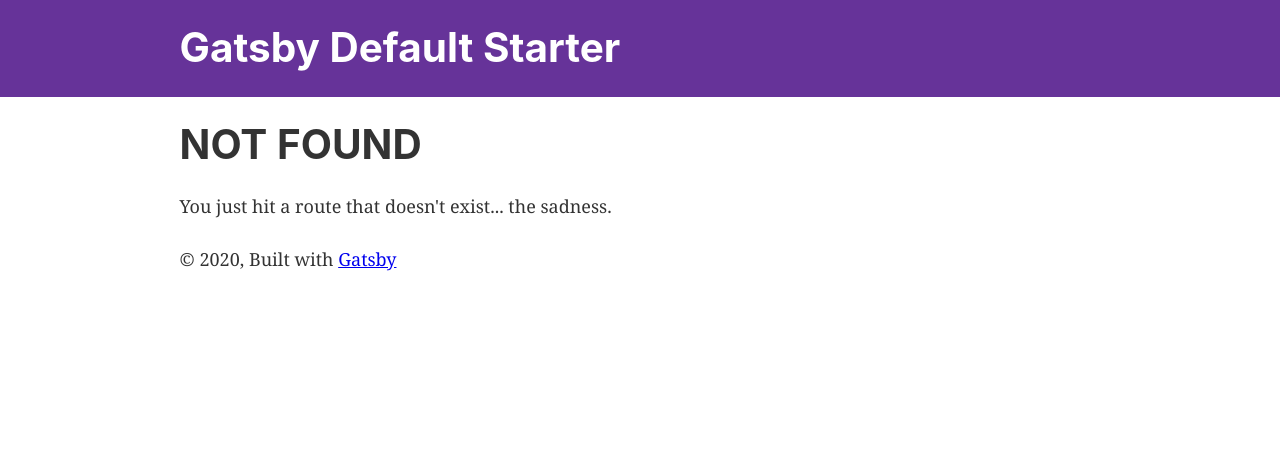
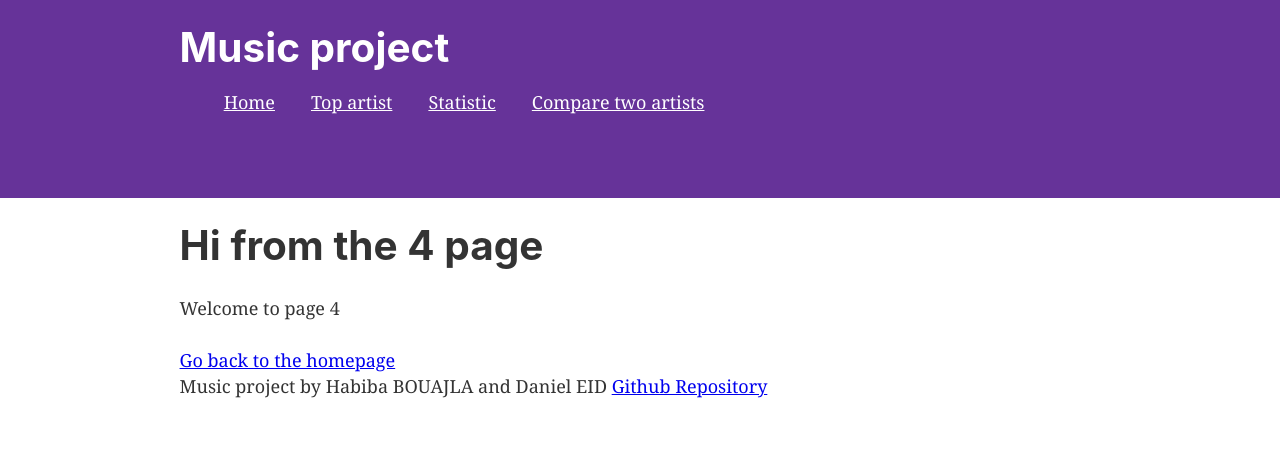
Before and after one commit to Habibabjl/projet_musique, a Gatsby site: page /compareArtists in a window 1280 px wide. Before the commit this address had no page. Built offline with nearby package versions, Linux system fonts and the light colour scheme; Gatsby itself is replaced by a stand-in of ours.

Commit message:
update router + adding pages

```diff
--- a/gatsby-config.js
+++ b/gatsby-config.js
@@ -1,6 +1,24 @@
 module.exports = {
   siteMetadata: {
-    title: `Gatsby Default Starter`,
+    title: `Music project`,
+    menuLinks:[
+      {
+        name:'Home',
+        link:'/'
+       },
+      {
+        name:'Top artist',
+        link:'/page-2'
+      },
+      {
+        name:'Statistic',
+        link:'/statistics'
+      },
+      {
+        name:'Compare two artists',
+        link:'/compareArtists'
+      }
+    ],
     description: `Kick off your next, great Gatsby project with this default starter. This barebones starter ships with the main Gatsby configuration files you might need.`,
     author: `@gatsbyjs`,
   },
--- a/src/components/header.js
+++ b/src/components/header.js
@@ -2,7 +2,7 @@ import { Link } from "gatsby"
 import PropTypes from "prop-types"
 import React from "react"
 
-const Header = ({ siteTitle }) => (
+const Header = ({ siteTitle, menuLinks }) => (
   <header
     style={{
       background: `rebeccapurple`,
@@ -27,6 +27,25 @@ const Header = ({ siteTitle }) => (
           {siteTitle}
         </Link>
       </h1>
+      <div>
+          <nav>
+            <ul style={{ display: "flex", flex: 1 }}>
+              {menuLinks.map(link => (
+                <li
+                  key={link.name}
+                  style={{
+                    listStyleType: `none`,
+                    padding: `1rem`,
+                  }}
+                >
+                  <Link style={{ color: `white` }} to={link.link}>
+                    {link.name}
+                  </Link>
+                </li>
+              ))}
+            </ul>
+          </nav>
+      </div>
     </div>
   </header>
 )
--- a/src/components/layout.js
+++ b/src/components/layout.js
@@ -12,12 +12,17 @@ import { useStaticQuery, graphql } from "gatsby"
 import Header from "./header"
 import "./layout.css"
 
+
 const Layout = ({ children }) => {
   const data = useStaticQuery(graphql`
     query SiteTitleQuery {
       site {
         siteMetadata {
           title
+          menuLinks {
+            name
+            link
+          }
         }
       }
     }
@@ -25,7 +30,9 @@ const Layout = ({ children }) => {
 
   return (
     <>
-      <Header siteTitle={data.site.siteMetadata.title} />
+
+  <Header menuLinks={data.site.siteMetadata.menuLinks} siteTitle={data.site.siteMetadata.title} />
+
       <div
         style={{
           margin: `0 auto`,
@@ -35,10 +42,12 @@ const Layout = ({ children }) => {
         }}
       >
         <main>{children}</main>
-        <footer>
-          © {new Date().getFullYear()}, Built with
-          {` `}
-          <a href="https://www.gatsbyjs.org">Gatsby</a>
+        <footer className='footer' >
+          <div className='container'>
+            <div className='content has-text-centered'>
+              <p>Music project by Habiba BOUAJLA and Daniel EID <a href='https://github.com/Habibabjl/projet_musique.git'>Github Repository</a></p>
+            </div>
+          </div>
         </footer>
       </div>
     </>
--- /dev/null
+++ b/src/pages/compareArtists.js
@@ -0,0 +1,16 @@
+import React from "react"
+import { Link } from "gatsby"
+
+import Layout from "../components/layout"
+import SEO from "../components/seo"
+
+const CompareArtists = () => (
+  <Layout>
+    <SEO title="Page two" />
+    <h1>Hi from the 4 page</h1>
+    <p>Welcome to page 4</p>
+    <Link to="/">Go back to the homepage</Link>
+  </Layout>
+)
+
+export default CompareArtists
--- a/src/pages/index.js
+++ b/src/pages/index.js
@@ -1,5 +1,4 @@
 import React from "react"
-import { Link } from "gatsby"
 
 import Layout from "../components/layout"
 import Image from "../components/image"
@@ -14,7 +13,6 @@ const IndexPage = () => (
     <div style={{ maxWidth: `300px`, marginBottom: `1.45rem` }}>
       <Image />
     </div>
-    <Link to="/page-2/">Go to page 2</Link>
   </Layout>
 )
 
```
Also changed, not shown: src/pages/statistics.js (added, +16 -0 lines).
